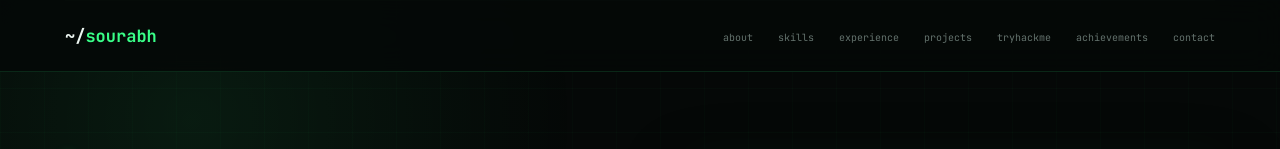
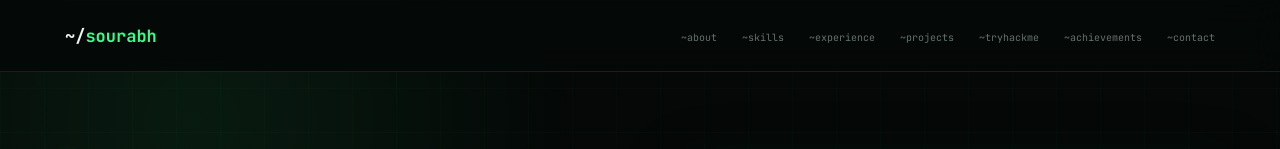
Before and after one commit to SlashEr-11/portfolio, a plain HTML site: page index.html in a window 1280 px wide. Shown: the top 149 px of the page. Drawn offline with Linux system fonts and the light colour scheme.

Commit message:
Update index.html

```diff
--- a/index.html
+++ b/index.html
@@ -272,13 +272,13 @@ footer{
     <div class="nav-container">
         <a href="#" class="logo"><span>~/</span>sourabh</a>
         <ul class="nav-links">
-            <li><a href="#about">about</a></li>
-            <li><a href="#skills">skills</a></li>
-            <li><a href="#experience">experience</a></li>
-            <li><a href="#projects">projects</a></li>
-            <li><a href="#tryhackme">tryhackme</a></li>
-            <li><a href="#achievements">achievements</a></li>
-            <li><a href="#contact">contact</a></li>
+            <li><a href="#about">~about</a></li>
+            <li><a href="#skills">~skills</a></li>
+            <li><a href="#experience">~experience</a></li>
+            <li><a href="#projects">~projects</a></li>
+            <li><a href="#tryhackme">~tryhackme</a></li>
+            <li><a href="#achievements">~achievements</a></li>
+            <li><a href="#contact">~contact</a></li>
         </ul>
     </div>
 </nav>
```
